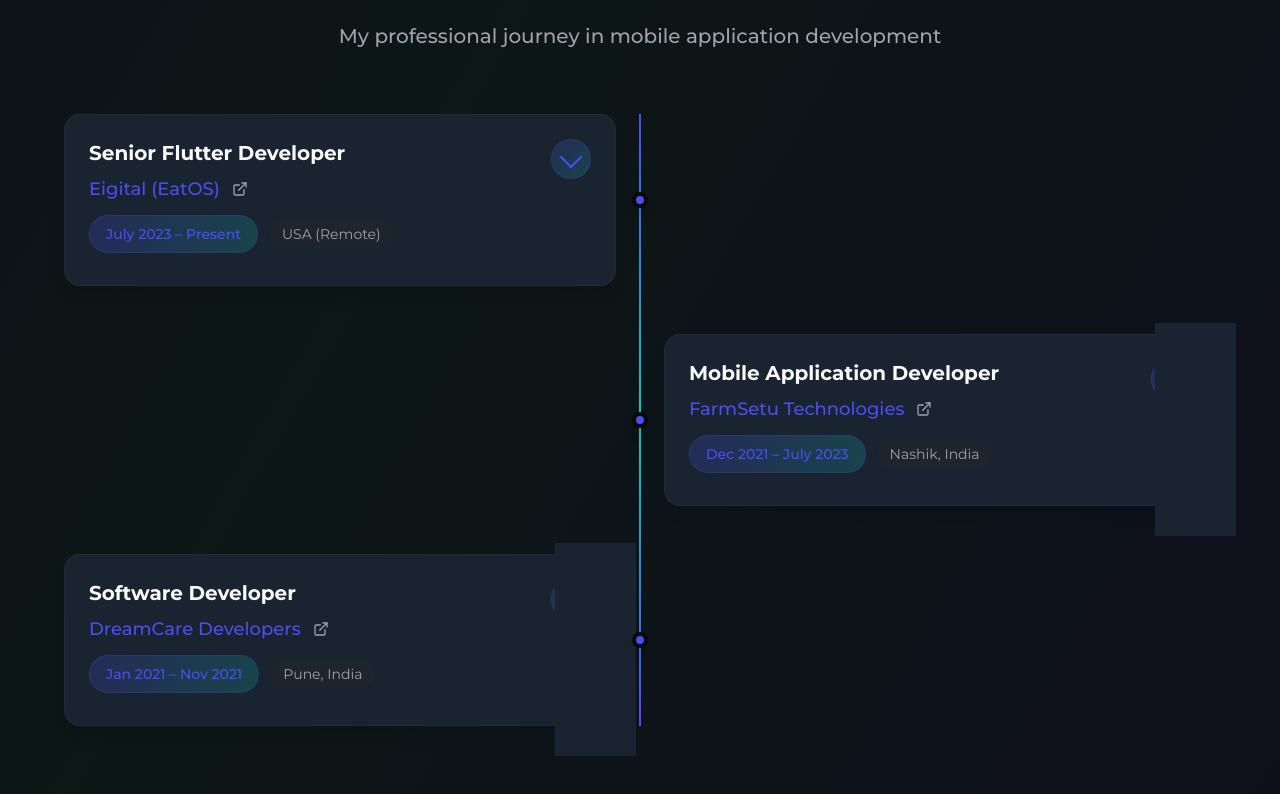
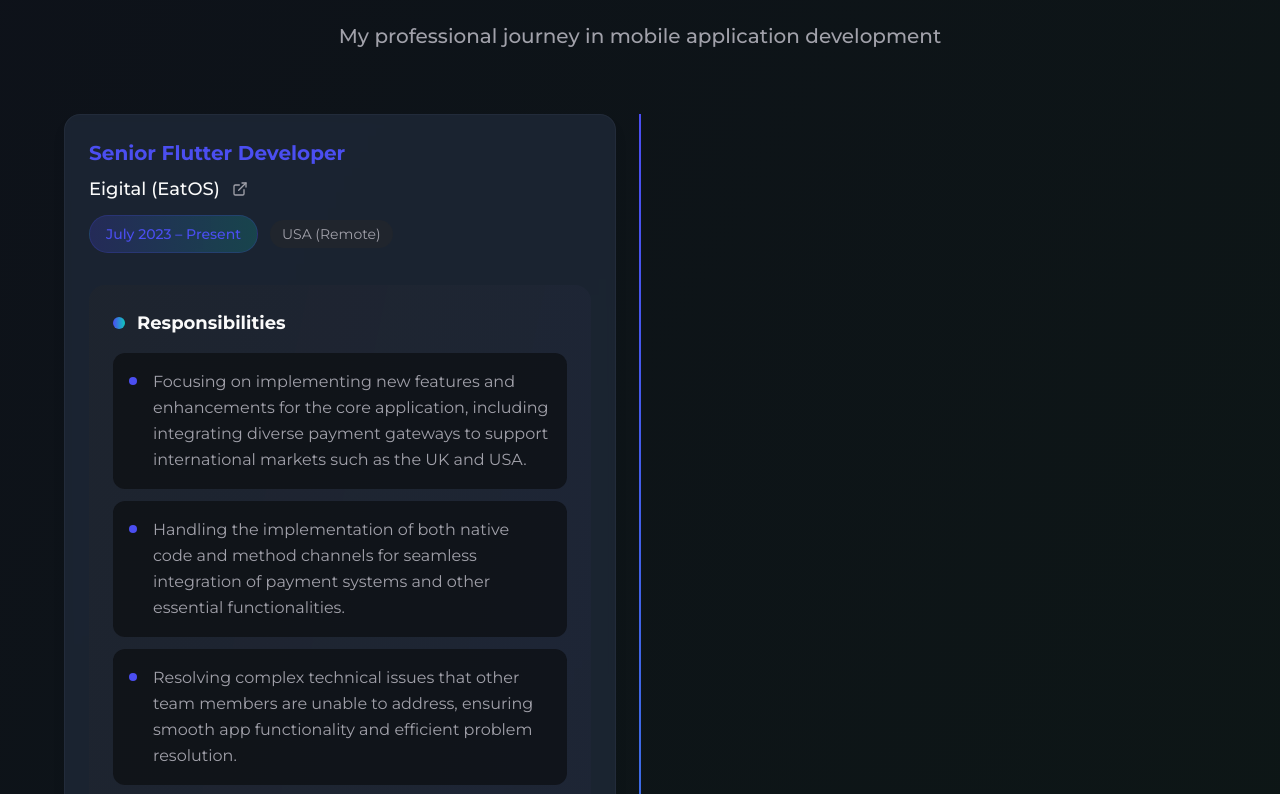
Before and after one commit to pratikpwr/pratikpwr-20c7ec51, a React (Vite) app: page / in a window 1280 px wide. Shown: the part 2266-3060 px from the top of the page. Built offline with nearby package versions, Linux system fonts and the light colour scheme.

Commit message:
Refactor work experience section
Implement a design where work experience details are always visible, removing the need to expand or click.

```diff
--- a/src/components/Experience.tsx
+++ b/src/components/Experience.tsx
@@ -1,5 +1,4 @@
 
-import { useState } from 'react';
 import { ExternalLink } from 'lucide-react';
 import AppCard from './AppCard';
 
@@ -136,8 +135,6 @@ const experiences: ExperienceItem[] = [
 ];
 
 const Experience = () => {
-  const [expandedCard, setExpandedCard] = useState<string | null>(null);
-
   return (
     <section id="experience" className="py-20 gradient-bg">
       <div className="section-container">
@@ -167,30 +164,22 @@ const Experience = () => {
                 <div className={`w-full md:w-7/12 lg:w-6/12 ml-12 md:ml-0 ${
                   index % 2 === 0 ? 'md:mr-auto md:pr-6' : 'md:ml-auto md:pl-6'
                 }`}>
-                  <div
-                    className={`glass-card hover-card cursor-pointer group transition-all duration-300 ${
-                      expandedCard === exp.id
-                        ? 'ring-2 ring-primary/20 shadow-2xl scale-105'
-                        : 'hover:shadow-xl hover:-translate-y-1'
-                    }`}
-                    onClick={() => setExpandedCard(expandedCard === exp.id ? null : exp.id)}
-                  >
+                  <div className="glass-card hover-card hover:shadow-xl hover:-translate-y-1 transition-all duration-300">
                     {/* Header */}
                     <div className="p-6 pb-4">
                       <div className="flex items-start justify-between mb-4">
                         <div className="flex-1">
-                          <h3 className="text-xl font-bold font-display group-hover:text-primary transition-colors">
+                          <h3 className="text-xl font-bold font-display text-primary">
                             {exp.role}
                           </h3>
                           <div className="flex items-center mt-2 mb-3">
-                            <span className="text-lg text-primary font-medium">{exp.company}</span>
+                            <span className="text-lg text-foreground font-medium">{exp.company}</span>
                             {exp.link && (
                               <a
                                 href={exp.link}
                                 target="_blank"
                                 rel="noopener noreferrer"
                                 className="ml-2 text-muted-foreground hover:text-primary transition-colors p-1 hover:bg-primary/10 rounded-full"
-                                onClick={(e) => e.stopPropagation()}
                               >
                                 <ExternalLink size={16} />
                               </a>
@@ -205,24 +194,10 @@ const Experience = () => {
                             </span>
                           </div>
                         </div>
-
-                        {/* Expand/Collapse Indicator */}
-                        <div className={`ml-4 transform transition-all duration-300 ${
-                          expandedCard === exp.id ? 'rotate-180 scale-110' : 'group-hover:scale-110'
-                        }`}>
-                          <div className="w-10 h-10 rounded-full bg-gradient-to-br from-primary/20 to-secondary/20 flex items-center justify-center border border-primary/20">
-                            <div className="w-4 h-4 border-r-2 border-b-2 border-primary transform rotate-45 -translate-y-0.5"></div>
-                          </div>
-                        </div>
                       </div>
                     </div>
 
-                    {/* Expandable Content */}
-                    <div className={`overflow-hidden transition-all duration-700 ease-out ${
-                      expandedCard === exp.id
-                        ? 'max-h-[2000px] opacity-100'
-                        : 'max-h-0 opacity-0'
-                    }`}>
+                    {/* Content - Always Visible */}
                     <div className="px-6 pb-6">
                       <div className="bg-gradient-to-br from-muted/30 to-primary/5 rounded-2xl p-6 space-y-8">
                         {/* Responsibilities */}
@@ -267,11 +242,9 @@ const Experience = () => {
                               Apps & Projects
                             </h4>
                             <div className="grid grid-cols-1 lg:grid-cols-2 gap-6">
-                                {exp.apps.map((app, appIdx) => (
-                                  <div key={app.id} className={`transform transition-all duration-500 ${
-                                    expandedCard === exp.id ? 'animate-fade-in scale-100' : 'scale-95'
-                                  }`} style={{ animationDelay: `${appIdx * 100}ms` }}>
+                              {exp.apps.map((app) => (
                                 <AppCard
+                                  key={app.id}
                                   name={app.name}
                                   description={app.description}
                                   image={app.image}
@@ -280,12 +253,10 @@ const Experience = () => {
                                   appStoreLink={app.appStoreLink}
                                   demoLink={app.demoLink}
                                 />
-                                  </div>
                               ))}
                             </div>
                           </div>
                         )}
-                        </div>
                       </div>
                     </div>
                   </div>
```
Lines whose indentation alone changed are shown as unchanged.
